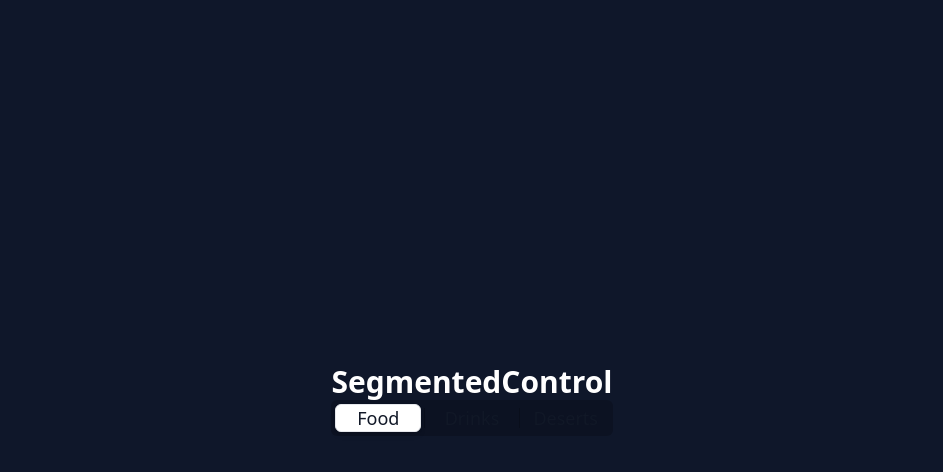
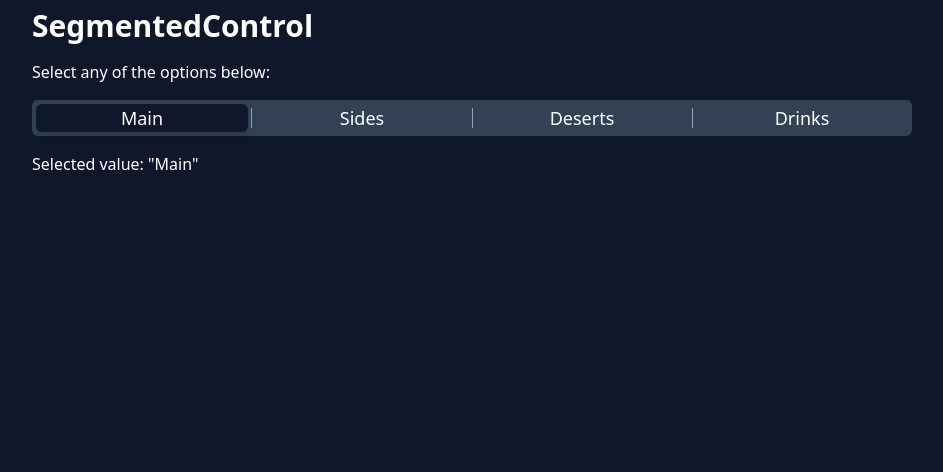
Before and after one commit to ptrkc/old-next-ptrck.dev, a Next.js app: page /components in a window 1280 px wide. Shown: the top 472 px of the page, without its empty margins (168-1111 px from the left). Built offline with nearby package versions, Linux system fonts and the light colour scheme.

Commit message:
Finish SegmentedControl, remove blue highlight on touch

```diff
--- a/components/SegmentedControl.tsx
+++ b/components/SegmentedControl.tsx
@@ -12,7 +12,7 @@ const SegmentedControl = ({
   setSelectedValue,
 }: SegmentedControlOptions) => {
   const [selectedIndex, setSelectedIndex] = useState(
-    options.map((option) => option.value).indexOf(selectedValue),
+    options.findIndex((option) => option.value === selectedValue),
   );
   const optionWidth = 100 / options.length;
   const optionLeft = selectedIndex * optionWidth;
@@ -23,11 +23,11 @@ const SegmentedControl = ({
   };
   return (
     // Frame
-    <div className="flex justify-around items-center w-full rounded-md relative bg-black/20">
-      <div className="absolute w-full top-0 bottom-0 right-0 left-0 flex justify-evenly items-center">
+    <div className="flex justify-around items-center rounded-md relative bg-slate-700">
+      <div className="absolute top-0 bottom-0 right-0 left-0 flex justify-evenly items-center">
         {options.map(({ value }, index) => index !== options.length - 1 && (
         // Divider
-        <div key={`divider-${value}`} className="h-[55%] w-[1px] bg-black/20" />
+        <div key={`divider-${value}`} className="h-[55%] w-[1px] bg-slate-400" />
         ))}
       </div>
       {/* Background Frame */}
@@ -36,7 +36,7 @@ const SegmentedControl = ({
         className="p-1 h-full absolute top-0 duration-300"
       >
         {/* Background */}
-        <div className="rounded-md h-full border shadow-md bg-white" />
+        <div className="rounded-md h-full shadow-md bg-slate-900" />
       </div>
       {options.map(({ value, label }, index) => (
         // Option
@@ -44,7 +44,7 @@ const SegmentedControl = ({
           type="button"
           key={`option-${value}`}
           onClick={() => onClick(index)}
-          className="py-1 px-2 cursor-pointer relative flex justify-center items-center w-full text-lg text-gray-900"
+          className="w-full py-1 px-2 cursor-pointer relative text-lg text-white"
         >
           {label}
         </button>
--- a/pages/components/index.tsx
+++ b/pages/components/index.tsx
@@ -3,21 +3,29 @@ import Head from 'next/head';
 import SegmentedControl from 'components/SegmentedControl';
 import { useState } from 'react';
 
+const OPTIONS = [
+  { label: 'Main', value: 'Main' },
+  { label: 'Sides', value: 'Sides' },
+  { label: 'Deserts', value: 'Deserts' },
+  { label: 'Drinks', value: 'Drinks' },
+];
+
 const SegmentedControlSection = () => {
-  const [selectedValue, setSelectedValue] = useState('Food');
-  const options = [
-    { label: 'Food', value: 'Food' },
-    { label: 'Drinks', value: 'Drinks' },
-    { label: 'Deserts', value: 'Deserts' },
-  ];
+  const [selectedValue, setSelectedValue] = useState(OPTIONS[0].value);
   return (
-    <div>
+    <div className="grid grid-cols-1 gap-4">
       <h1>SegmentedControl</h1>
+      <p>Select any of the options below:</p>
       <SegmentedControl
-        options={options}
+        options={OPTIONS}
         selectedValue={selectedValue}
         setSelectedValue={setSelectedValue}
       />
+      <p>
+        Selected value:
+        {' '}
+        {JSON.stringify(selectedValue)}
+      </p>
     </div>
   );
 };
@@ -26,9 +34,9 @@ const ComponentsPage: NextPage = () => (
   <div>
     <Head>
       <title>React Components</title>
-      <meta name="description" content="Personal blog and portfolio." />
+      <meta name="description" content="Custom React Components." />
     </Head>
-    <main className="flex justify-center items-center h-screen">
+    <main className="max-w-4xl mx-auto p-2">
       <SegmentedControlSection />
     </main>
   </div>
--- a/styles/globals.css
+++ b/styles/globals.css
@@ -2,6 +2,9 @@
 @tailwind components;
 @tailwind utilities;
 @layer base {
+  * {
+    -webkit-tap-highlight-color: transparent;
+  }
   h1,
   h2,
   h3 {
```
